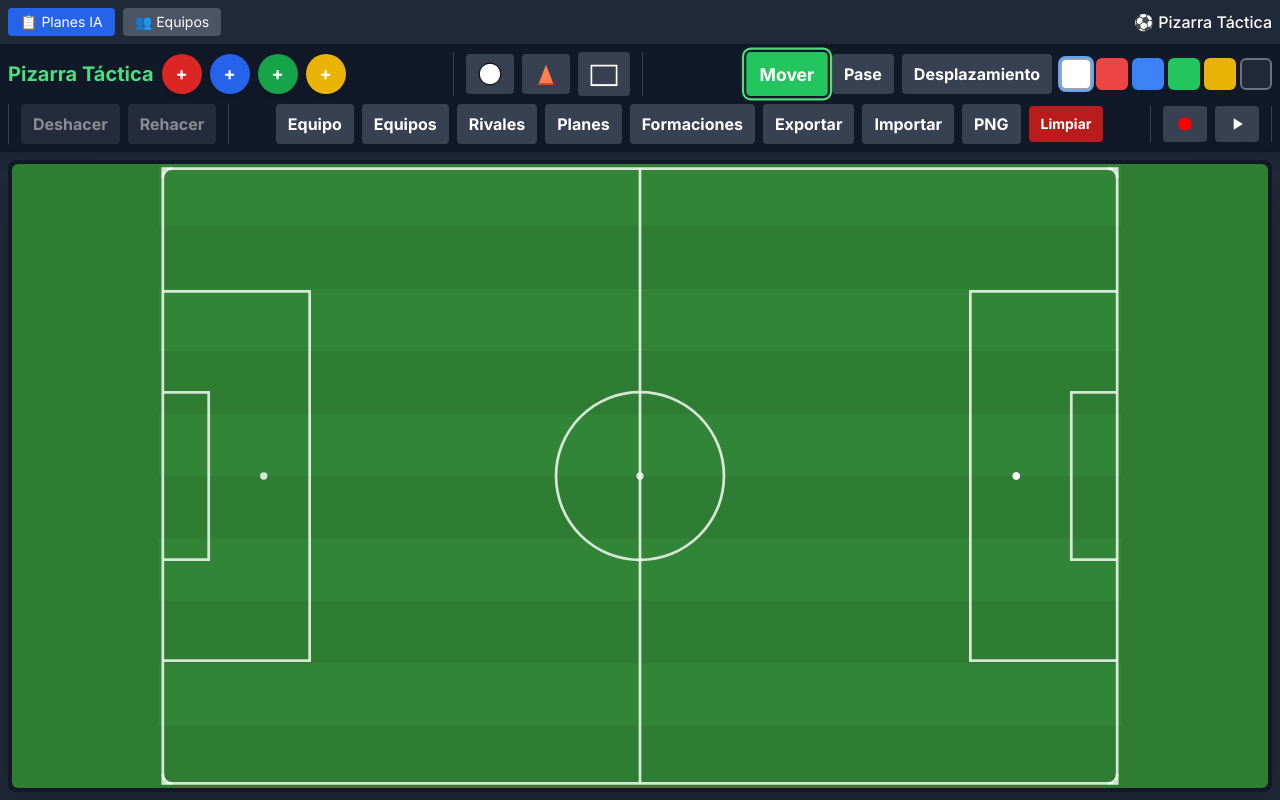
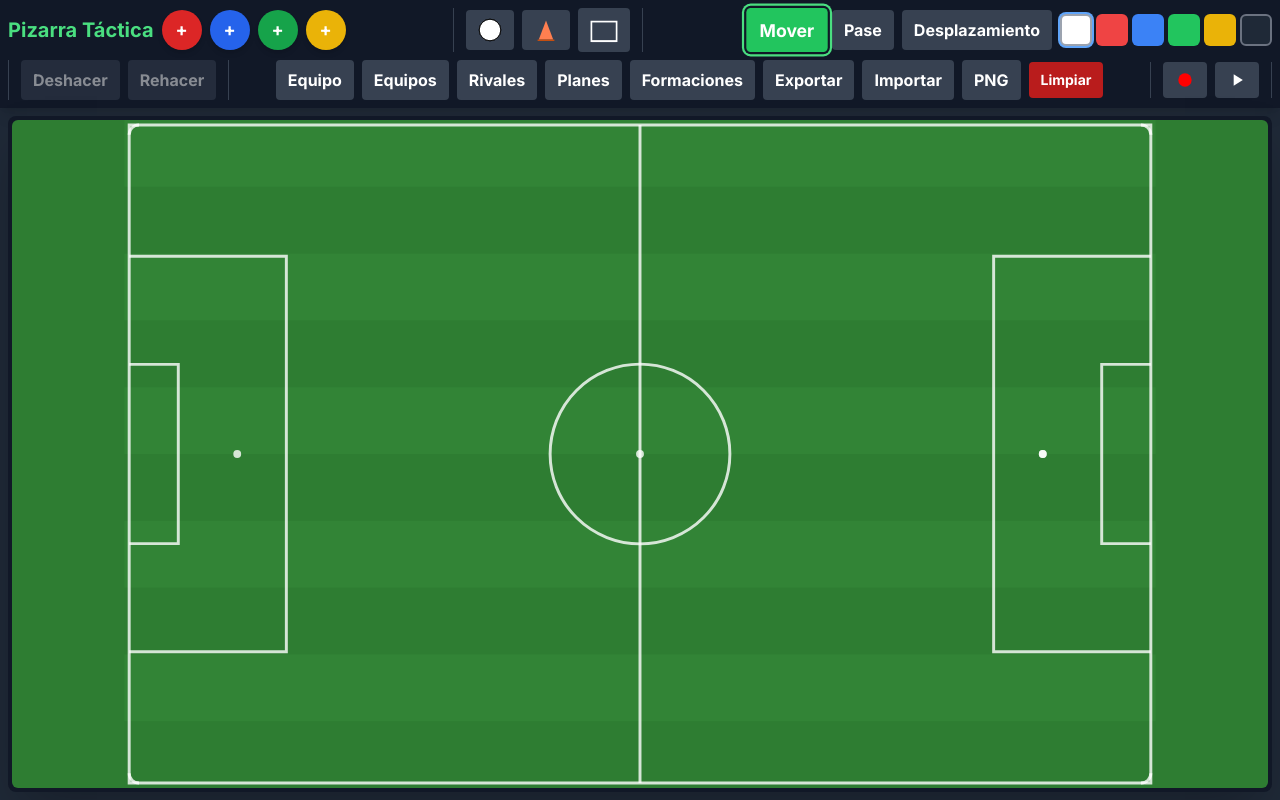
Before and after one commit to jjatencia/pizarra-tactica, a React (Vite) app: page / in a window 1280 px wide. Built offline with nearby package versions, Linux system fonts and the light colour scheme.

Commit message:
chore(ui): remove extra top nav bar with 'Planes IA' and 'Equipos' from App; keep main toolbar only

```diff
--- a/src/App.tsx
+++ b/src/App.tsx
@@ -363,25 +363,8 @@
         gridTemplateAreas: '"toolbar" "content"'
       }}
     >
-      {/* Navigation */}
+      {/* Toolbar */}
       <div style={{ gridArea: 'toolbar', flexShrink: 0 }}>
-        <div className="bg-gray-800 p-2 flex items-center justify-between">
-          <div className="flex gap-2">
-            <button
-              onClick={() => window.location.href = '/planes'}
-              className="px-3 py-1 bg-blue-600 hover:bg-blue-700 text-white rounded text-sm"
-            >
-              📋 Planes IA
-            </button>
-            <button
-              onClick={() => window.location.href = '/equipos'}
-              className="px-3 py-1 bg-gray-600 hover:bg-gray-700 text-white rounded text-sm"
-            >
-              👥 Equipos
-            </button>
-          </div>
-          <h1 className="text-white font-medium">⚽ Pizarra Táctica</h1>
-        </div>
         <Toolbar
         svgRef={svgRef}
         onAddToken={handleAddToken}
```
